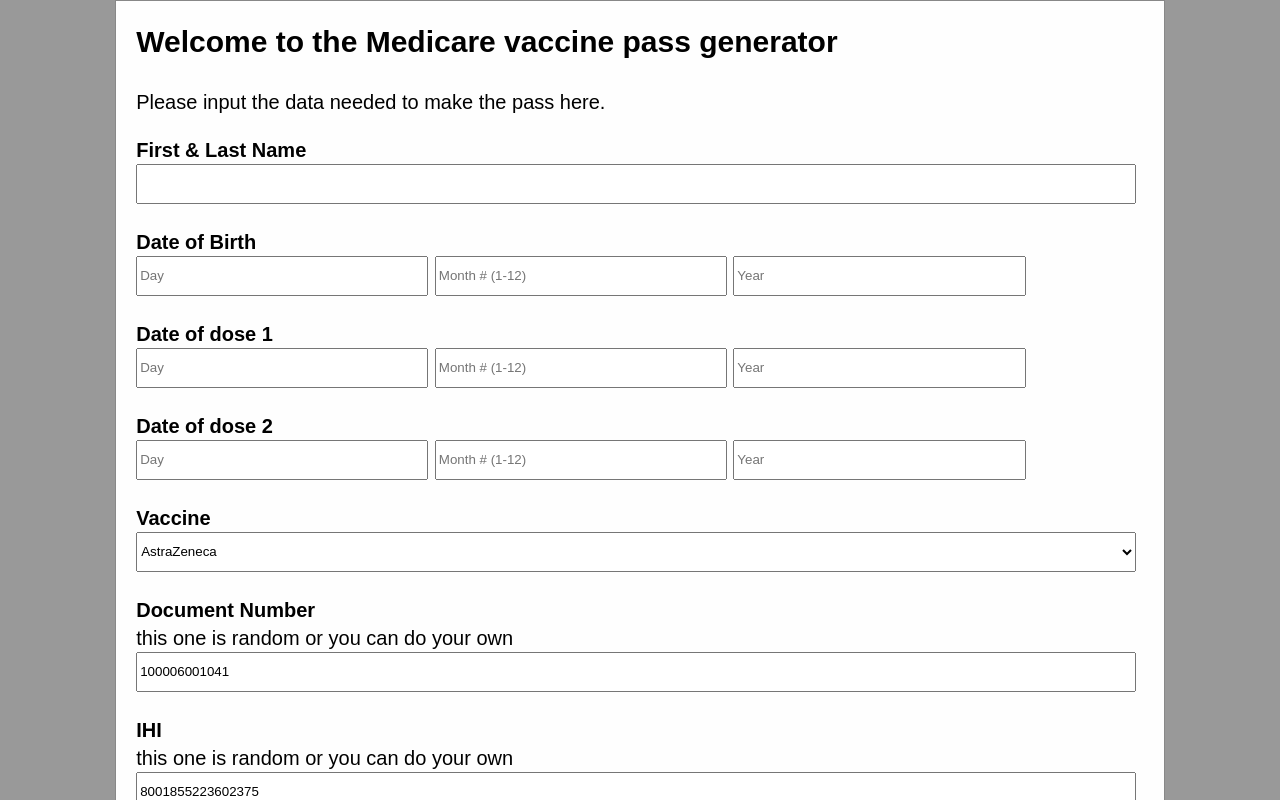
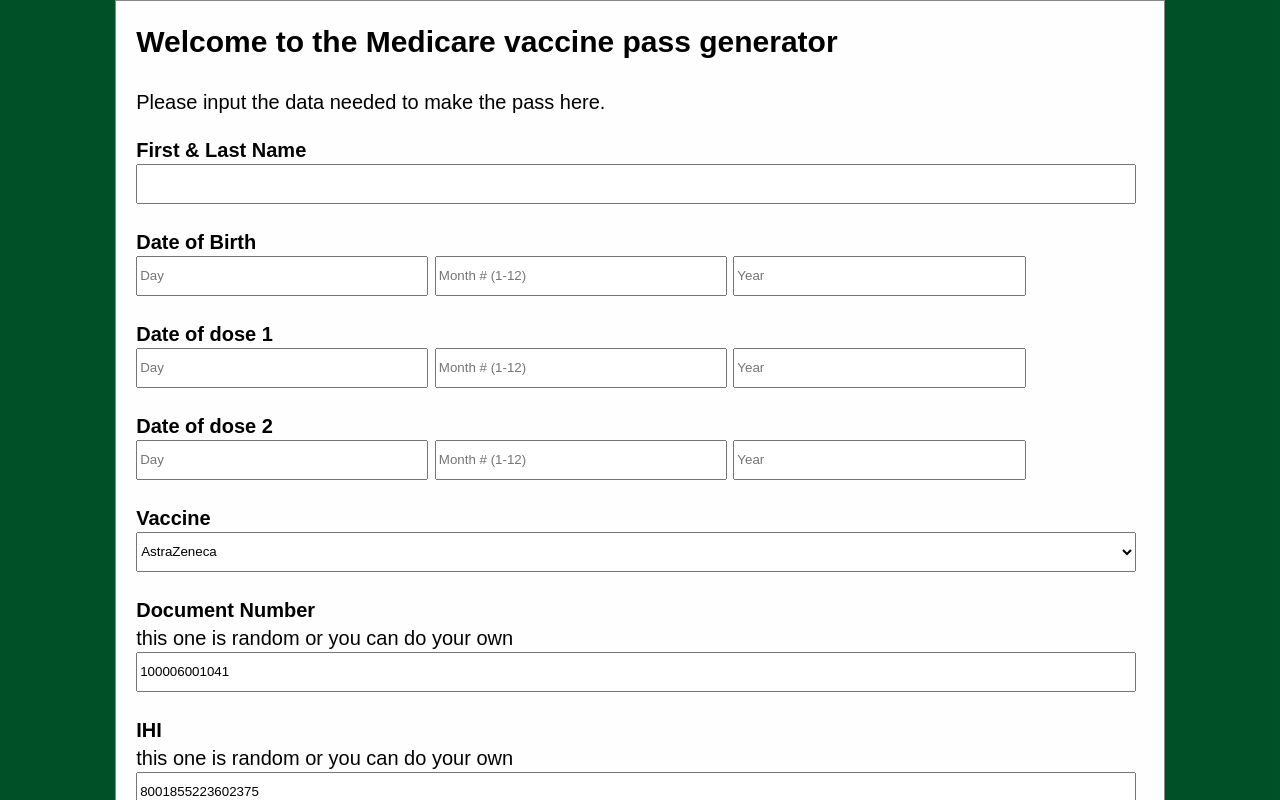
Before and after one commit to mark-johnson-dev/react-healthy-app, a React (Create React App) app: page / in a window 1280 px wide. Built offline with nearby package versions, Linux system fonts and the light colour scheme.

Commit message:
background hack

```diff
--- a/public/index.html
+++ b/public/index.html
@@ -132,7 +132,7 @@
   </script>
   <script>
     if (window.navigator.standalone) {
-      document.querySelector('#root').style.padding = '20px 0 0 0'
+      document.querySelector('#root').style.padding = '20px 0 0 0';
     }
   </script>
 </html>
--- a/src/App.css
+++ b/src/App.css
@@ -11,6 +11,7 @@ body {
     margin: 0 0;
     line-height: 1.4;
     font-family: Arial, 'sans-serif';
+    background-color: rgba(0,133,66,1);
 }
 
 .main {
```
